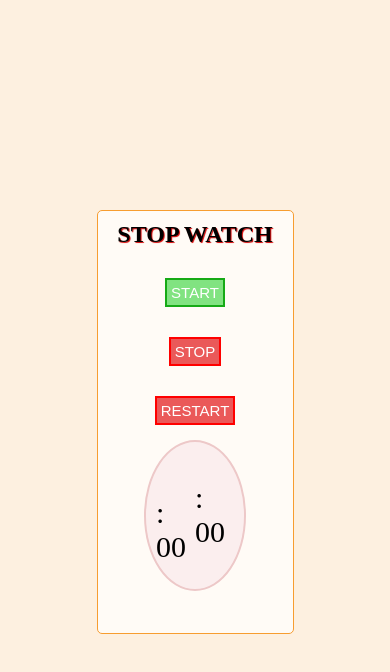
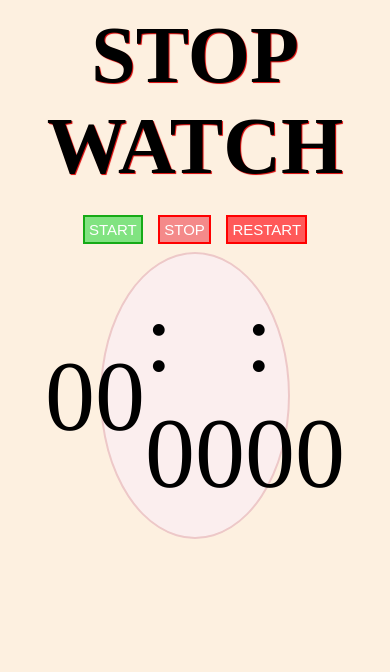
Before and after one commit to AntimaKumawat111/StopWatch, a plain HTML site: page index.html in a window 390 px wide. Drawn offline with Linux system fonts and the light colour scheme.

Commit message:
edit css

```diff
--- a/index.html
+++ b/index.html
@@ -8,12 +8,12 @@
     <script src="./script.js"></script>
 </head>
 <body>
-    <div class="contanir">
+    <!-- <div class="contanir"> -->
         <h2>STOP WATCH </h2>
         <div class="items">
             <button id="start" style="background-color: rgb(129, 227, 129);" onclick="start()">START</button>
-            <button id="stop" style="background-color: rgb(234, 89, 89) " onclick="stop()">STOP</button>
-            <button id="restart" style="background-color: rgb(234, 89, 89) " onclick="restart()">RESTART</button>
+            <button id="stop" style="background-color: rgb(244, 138, 138) " onclick="stop()">STOP</button>
+            <button id="restart" style="background-color: rgb(299, 89, 89) " onclick="restart()">RESTART</button>
         </div>
         <div class="showTime">
             <span class="p1" id="hour">00</span>
@@ -21,6 +21,6 @@
             <span class="p1" id="sec">: 00</span>
         </div>
 
-    </div>
+    <!-- </div> -->
 </body>
 </html>
--- a/style.css
+++ b/style.css
@@ -10,22 +10,13 @@ body {
   height: 100vh;
   width: 100%;
   background-color: rgb(253, 240, 224);
-  display: flex;
-  align-items: center;
-  justify-content: center;
+  /* display: flex; */
+  /* align-items: center; */
+  /* justify-content: center; */
 }
 
-.contanir {
-  height: 50%;
-  width: 50%;
-  background-color: rgb(255, 251, 246);
-  overflow: auto;
-  outline: none;
-  border: 1px solid rgb(247, 157, 48);
-  border-radius: 5px;
-}
-
-.contanir h2 {
+ h2 {
+  font-size: 80px;
   text-align: center;
   padding: 10px;
   margin-bottom: 5px;
@@ -33,35 +24,24 @@ body {
   text-shadow: 1px 1px 0.7px rgb(216, 11, 11);
 }
 
+
 .items {
   display: flex;
   align-items: center;
   justify-content: center;
 }
 
-.showTime {
-  height: 60%;
-  width: 40%;
-  padding: 15px;
-  margin: auto;
-  border-radius: 50%;
-  display: flex;
-  justify-content: center;
-  align-items: center;
-  background-color: rgb(251, 238, 238);
-  border: 2px solid rgb(237, 200, 200);
-  font-size: 50px;
-}
 
 #start,
 #stop,
 #restart {
   color: white;
-  margin: 15px;
+  margin: 2% 2%;
   padding: 4px;
   font-size: 15px;
   outline: none;
   border: 2px solid black;
+
 }
 
 #start {
@@ -76,31 +56,17 @@ body {
   border: 2px solid rgb(255, 0, 0);
 }
 
-@media only screen and (max-width: 1050px) {
-  .showTime #hour,
-  #mint,
-  #sec {
-    font-size: 30px;
-  }
+
+.showTime {
+  height: 30%;
+  width: 40%;
+  padding: 15px;
+  margin: auto;
+  border-radius: 50%;
+  display: flex;
+  justify-content: center;
+  align-items: center;
+  background-color: rgb(251, 238, 238);
+  border: 2px solid rgb(237, 200, 200);
+  font-size: 100px;
 }
-
-@media only screen and (max-width: 600px) {
-  .items {
-    flex-direction: column;
-  }
-
-  .showTime #hour {
-    display: none;
-  }
-
-  .showTime {
-    height: 30%;
-    padding: 10px;
-  }
-
-  .showTime #hour,
-  #mint {
-    height: 30%;
-    font-size: 30px;
-  }
-}
```
